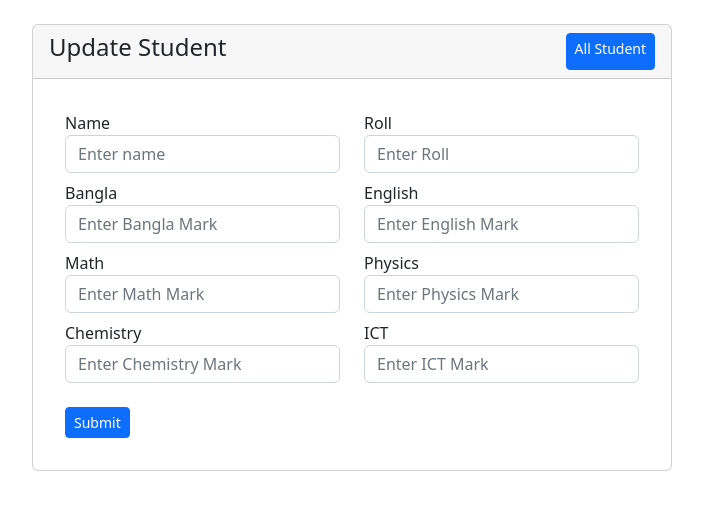
After one commit to monishroy/marksheet, a PHP site: page /edit.php in a window 1280 px wide. The commit adds this page. Shown: the top 510 px of the page, without its empty margins (288-991 px from the left). Run offline with PHP 8.4, Linux system fonts and the light colour scheme; data that the repository does not hold is empty.

Commit message:
Complete Marksheet

```diff
--- /dev/null
+++ b/edit.php
@@ -0,0 +1,195 @@
+<?php
+require 'dbcon.php';
+
+//User Status Active
+if(isset($_GET['user_edit'])){
+    $id = $_GET['user_edit'];
+    $result = mysqli_query($con, "SELECT * FROM `marksheets` WHERE `id` = '$id'");
+    $user_info = mysqli_fetch_assoc($result);
+    if(isset($_REQUEST['add_student'])){
+        // echo "<pre>";
+        // print_r($_REQUEST) ;
+
+        $name = trim($_REQUEST['name']);
+        $roll = trim($_REQUEST['roll']);
+        $bangla = $_REQUEST['bangla'];
+        $english = $_REQUEST['english'];
+        $math = $_REQUEST['math'];
+        $physics = $_REQUEST['physics'];
+        $chemistry = $_REQUEST['chemistry'];
+        $ict = $_REQUEST['ict'];
+
+
+
+        $input_errors = array();
+
+        if($bangla > 100) {
+            $input_errors['bangla'] = "Bangla mark invalid!";
+        }
+
+        if($english > 100) {
+            $input_errors['english'] = "English mark invalid!";
+        }
+
+        if($math > 100) {
+            $input_errors['math'] = "Math mark invalid!";
+        }
+
+        if($physics > 100) {
+        $input_errors['physics'] = "Physics mark invalid!";
+        }
+
+        if($chemistry > 100) {
+            $input_errors['chemistry'] = "Chemistry mark invalid!";
+        }
+
+        if($ict > 100) {
+            $input_errors['ict'] = "ICT mark invalid!";
+        }
+
+        if (count($input_errors) == 0) {
+
+            $result = mysqli_query($con, "UPDATE `marksheets` SET `name`='$name',`roll`='$roll',`bangla`='$bangla',`english`='$english',`math`='$math',`physics`='$physics',`chemistry`='$chemistry',`ict`='$ict' WHERE `id` = '$id'");
+
+            if($result){
+                $_SESSION['success'] = "Student Update Successfully";
+                header("location: index.php");
+                exit(0);
+            }else{
+                $_SESSION['error'] = "Data Not Saved.!";
+                header("location: index.php");
+                exit(0);
+            }
+        }
+
+    }
+}
+
+?>
+<!doctype html>
+<html lang="en">
+
+<head>
+  <title>Add Student Marks</title>
+  <!-- Required meta tags -->
+  <meta charset="utf-8">
+  <meta name="viewport" content="width=device-width, initial-scale=1, shrink-to-fit=no">
+
+  <!-- Bootstrap CSS v5.2.1 -->
+  <link href="https://cdn.jsdelivr.net/npm/bootstrap@5.2.1/dist/css/bootstrap.min.css" rel="stylesheet"
+    integrity="sha384-iYQeCzEYFbKjA/T2uDLTpkwGzCiq6soy8tYaI1GyVh/UjpbCx/TYkiZhlZB6+fzT" crossorigin="anonymous">
+
+</head>
+
+<body>
+  <div class="card col-md-6 mx-auto  mt-4">
+    <div class="card-header">
+        <div class="d-flex justify-content-between">
+            <h4>Update Student</h4>
+            <a href="index.php" class="btn btn-sm btn-primary">All Student</a>
+        </div>
+    </div>
+
+    <div class="card-body">
+        <form class="g-3 p-3" action="" method="POST">
+            <?php
+
+            if(isset($_SESSION['success'])){
+            ?>
+            <div class="alert alert-success alert-dismissible" role="alert">
+                <?= $_SESSION['success']; ?>
+                <button type="button" class="btn-close" data-bs-dismiss="alert" aria-label="Close"></button>
+            </div>
+            <?php
+            unset($_SESSION['success']);
+            }
+            if(isset($_SESSION['error'])){
+            ?>
+            <div class="alert alert-danger alert-dismissible" role="alert">
+                <?= $_SESSION['error']; ?>
+                <button type="button" class="btn-close" data-bs-dismiss="alert" aria-label="Close"></button>
+            </div>
+            <?php
+            unset($_SESSION['error']);
+            }
+            ?>
+            <div class="row ">
+                <div class="col-6 mb-2">
+                    <label for="">Name</label>
+                    <input type="text" class="form-control" name="name" placeholder="Enter name" aria-label="First name" value="<?= $user_info['name'] ?>" required>
+
+                </div>
+                <div class="col-6 mb-2">
+                    <label for="">Roll</label>
+                    <input type="text" class="form-control" name="roll" placeholder="Enter Roll" aria-label="Last name" value="<?= $user_info['roll'] ?>"  required>
+                </div>
+                <div class="col-6 mb-2">
+                    <label for="">Bangla</label>
+                    <input type="text" class="form-control" name="bangla" placeholder="Enter Bangla Mark" aria-label="Last name" value="<?= $user_info['bangla'] ?>"  required>
+                    <?php
+                    if(isset($input_errors['bangla'])){
+                        echo '<span class="text-danger" >'.$input_errors['bangla'].'</span>';
+                    }
+                    ?>
+                </div>
+                <div class="col-6 mb-2">
+                    <label for="">English</label>
+                    <input type="text" class="form-control" name="english" placeholder="Enter English Mark" aria-label="Last name" value="<?= $user_info['english'] ?>"  required>
+                    <?php
+                    if(isset($input_errors['english'])){
+                        echo '<span class="text-danger" >'.$input_errors['english'].'</span>';
+                    }
+                    ?>
+                </div>
+                <div class="col-6 mb-2">
+                    <label for="">Math</label>
+                    <input type="text" class="form-control" name="math" placeholder="Enter Math Mark" aria-label="Last name" value="<?= $user_info['math'] ?>"  required>
+                    <?php
+                    if(isset($input_errors['math'])){
+                        echo '<span class="text-danger" >'.$input_errors['math'].'</span>';
+                    }
+                    ?>
+                </div>
+                <div class="col-6 mb-2">
+                    <label for="">Physics</label>
+                    <input type="text" class="form-control" name="physics" placeholder="Enter Physics Mark" aria-label="Last name" value="<?= $user_info['physics'] ?>"  required>
+                    <?php
+                    if(isset($input_errors['physics'])){
+                        echo '<span class="text-danger" >'.$input_errors['physics'].'</span>';
+                    }
+                    ?>
+                </div>
+                <div class="col-6 mb-2">
+                    <label for="">Chemistry</label>
+                    <input type="text" class="form-control" name="chemistry" placeholder="Enter Chemistry Mark" aria-label="Last name" value="<?= $user_info['chemistry'] ?>"  required>
+                    <?php
+                    if(isset($input_errors['chemistry'])){
+                        echo '<span class="text-danger" >'.$input_errors['chemistry'].'</span>';
+                    }
+                    ?>
+                </div>
+                <div class="col-6 mb-4">
+                    <label for="">ICT</label>
+                    <input type="text" class="form-control" name="ict" placeholder="Enter ICT Mark" aria-label="Last name" value="<?= $user_info['ict'] ?>"  required>
+                    <?php
+                    if(isset($input_errors['ict'])){
+                        echo '<span class="text-danger" >'.$input_errors['ict'].'</span>';
+                    }
+                    ?>
+                </div>
+            </div>
+            <button class="btn btn-sm btn-primary" type="submit" name="add_student">Submit</button>
+        </form>
+    </div>
+  </div>
+  <!-- Bootstrap JavaScript Libraries -->
+  <script src="https://cdn.jsdelivr.net/npm/@popperjs/core@2.11.6/dist/umd/popper.min.js"
+    integrity="sha384-oBqDVmMz9ATKxIep9tiCxS/Z9fNfEXiDAYTujMAeBAsjFuCZSmKbSSUnQlmh/jp3" crossorigin="anonymous">
+  </script>
+
+  <script src="https://cdn.jsdelivr.net/npm/bootstrap@5.2.1/dist/js/bootstrap.min.js"
+    integrity="sha384-7VPbUDkoPSGFnVtYi0QogXtr74QeVeeIs99Qfg5YCF+TidwNdjvaKZX19NZ/e6oz" crossorigin="anonymous">
+  </script>
+</body>
+
+</html>
--- a/index.php
+++ b/index.php
@@ -2,4 +2,5 @@
 require 'dbcon.php';
 
 include 'view/all_students.php';
+
 ?>
--- a/insert.php
+++ /dev/null
@@ -1,4 +0,0 @@
-<?php
-
-
-?>
```
Also changed, not shown: marksheet.sql (added, +74 -0 lines), update.php (+14 -2 lines), view/all_students.php (+24 -2 lines), view/marksheet.php (+56 -136 lines).
